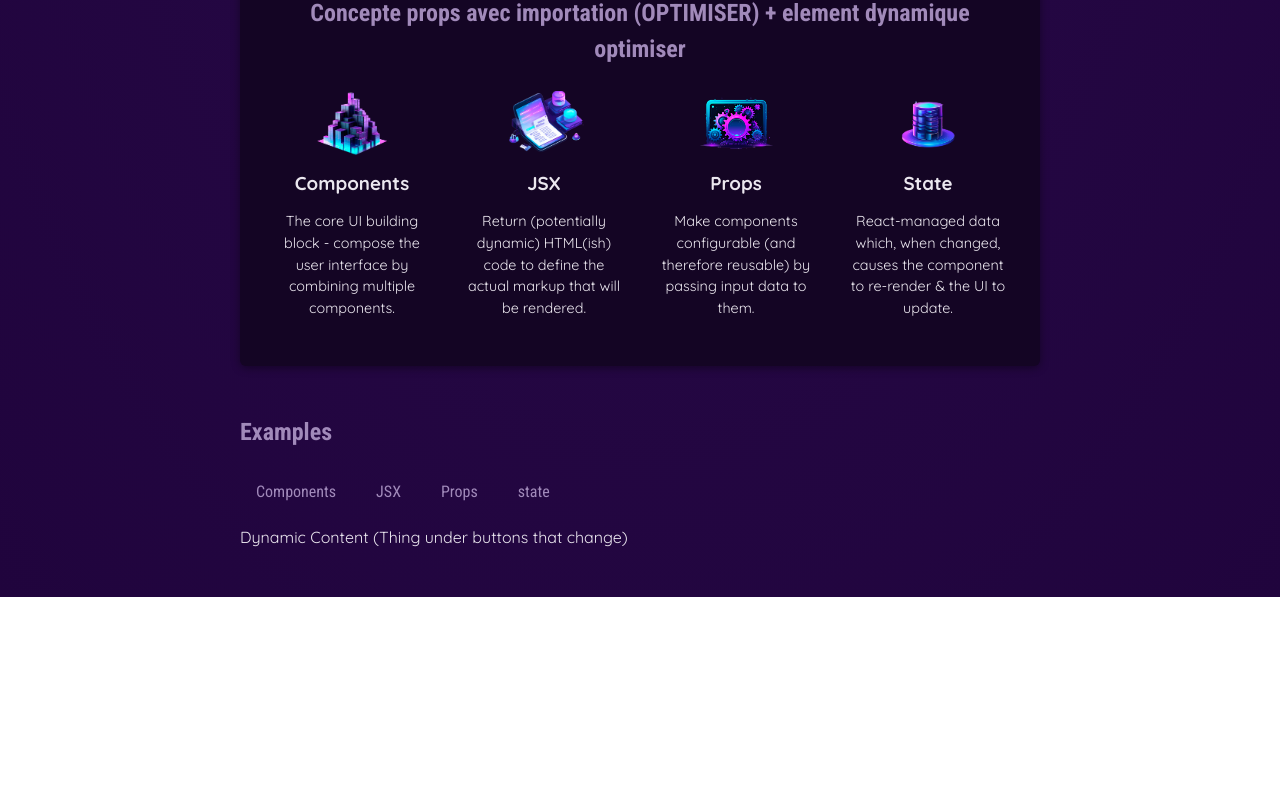
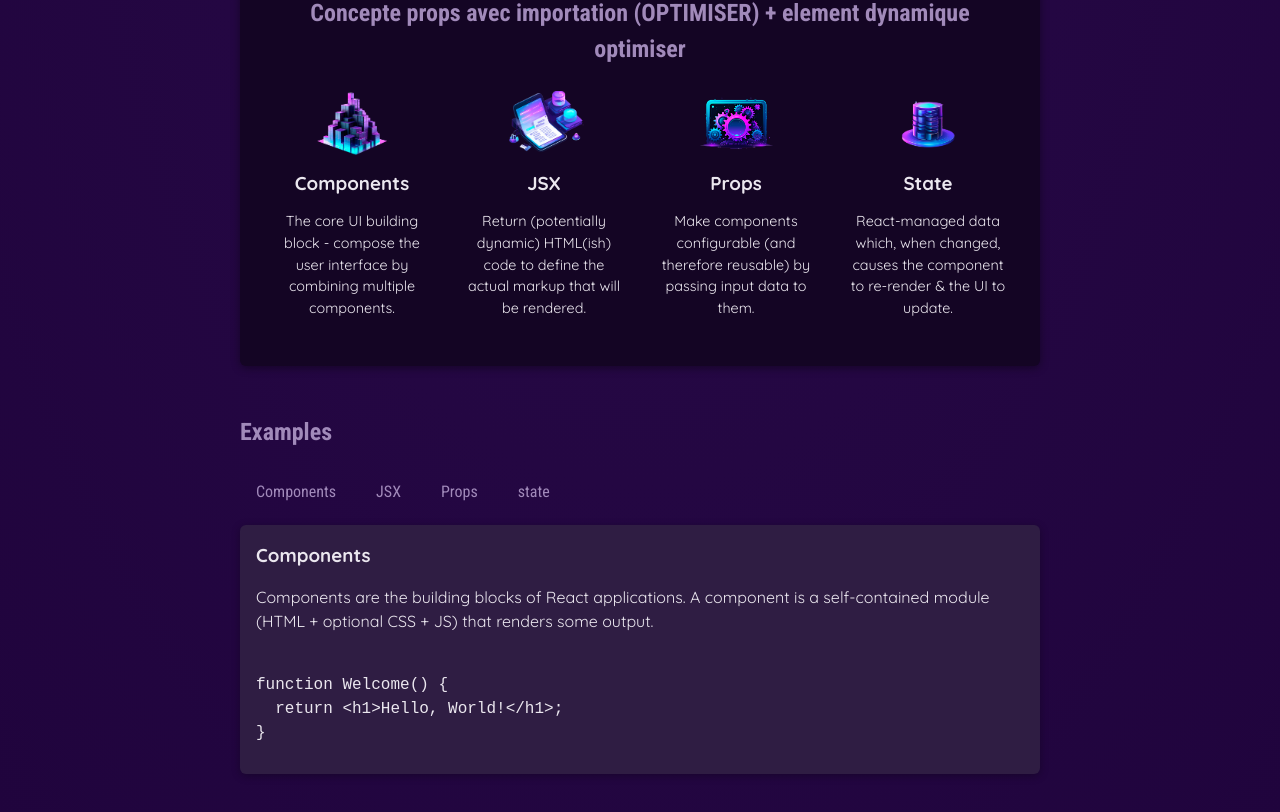
Before and after one commit to CeciEstUnPseudo/ReactJS_Apprentissage, a React (Vite) app in the folder Section 2 - Bases de React/01- Projet de depart/01-starting-project/: page / in a window 1280 px wide. Shown: the part 1493-2305 px from the top of the page. Before the commit the page ends 2090 px from the top, so only its background shows below. Built offline with nearby package versions, Linux system fonts and the light colour scheme.

Commit message:
Quizz 3 à Quizz 4
Introduction des states et hooks (onState), on load de l'information dynamiquement selon les boutons appuyés

```diff
--- a/Section 2 - Bases de React/01- Projet de depart/01-starting-project/index.html
+++ b/Section 2 - Bases de React/01- Projet de depart/01-starting-project/index.html
@@ -7,6 +7,7 @@
     <title>React Essentials</title>
   </head>
   <body>
+
     <div id="root"></div>
     <script type="module" src="/src/index.jsx"></script>
 
--- a/Section 2 - Bases de React/01- Projet de depart/01-starting-project/src/App.jsx
+++ b/Section 2 - Bases de React/01- Projet de depart/01-starting-project/src/App.jsx
@@ -3,6 +3,8 @@
 import ConceptImportant from './components/Conceptes/ConceptImp1.jsx';
 import ConceptImportantOptimiser from './components/Conceptes/ConceptImp2.jsx';
 import TabBoutons from './components/TABBoutons/TABBoutons.jsx';
+// Import pour infos qui change quand on select un bouton
+import { EXAMPLES } from './data-with-examples.js';
 
 // ** Un meilleur moyen de load des images
 // Chargement d'une image. Le src = "src/PATH" n'est pas super car quand on deploie notre code React, l'image peut etre perdu (Image file ignored during bundling).
@@ -17,17 +19,32 @@
 import {CORE_CONCEPTS} from './data.js';
 // ***
 
-
+// **** Hooks et States
+// Everything that starts with 'use' is a Hook. Ex: useState
+import {useState} from 'react';
+// ****
 
 // In function App() theres those
 // <TabBoutons onSelect={() => handleSelect('components')}> Components </TabBoutons>
 // The () => handleSelect('components') = Ghost function executed, how handleSelect is going to be called (it has () so its called from in the Ghost function) then the data its called with is 'components'. Its wrapped in another function so it wont get executed too early (Will only execute when activated)
 function App() {
+  // Issue with having a let VARIABLE = Will execute it ONCE.
+  // let tabContent = 'Cliquer un bouton';
+  //Need to use STATES and HOOKS
+  // Hooks must be called on the top level of the function. (Cant be nested). useState returns an arra w/ 2 elements (ALWAYS)
+  // let tableauState = useState('Appuyer sur un bouton');
+  // Ici je vais defaire l'array. Nommer selectedTopic et setSelectedTopic de par les conventions
+  // Infos entre () apres useState = Celle de depart, selectedTopic vient la replacer quand executer.
+  // setSelectedTopic = Fonction qui update selectedTopic et dit a React de re-executer useState
+  let [selectedTopic, setSelectedTopic ] = useState('components');
 
   function handleSelect(buttonSelected){
     // buttonSelected = The buttons (Components, JSX, Props, State) It'll be 1 of these 4
     // Now buttonSelected = the value put in () => handleSelect(THIS VALUE)
-    console.log(buttonSelected);
+    setSelectedTopic(buttonSelected);
+    // UI montre la nouvelle valeur, mais le selectedTopic est toujours l'ancienne car React ne va updater selectedTopic que quand useState sera re-executer.
+    console.log(selectedTopic);
+
   }
 
   return (
@@ -147,7 +164,16 @@
             <TabBoutons onSelect={() => handleSelect('props')}> Props </TabBoutons>
             <TabBoutons onSelect={() => handleSelect('state')}> state </TabBoutons>
           </menu>
-            Dynamic Content (Thing under buttons that change)
+          <div id="tab-content">
+            <h3>{EXAMPLES[selectedTopic].title}</h3>
+            <p>{EXAMPLES[selectedTopic].description}</p>
+            <pre>
+              <code>
+                {EXAMPLES[selectedTopic].code}
+              </code>
+            </pre>
+          </div>
+
         </section>
       </main>
 
--- /dev/null
+++ b/Section 2 - Bases de React/01- Projet de depart/01-starting-project/src/data-with-examples.js
@@ -0,0 +1,82 @@
+import componentsImg from './assets/components.png';
+import propsImg from './assets/config.png';
+import jsxImg from './assets/jsx-ui.png';
+import stateImg from './assets/state-mgmt.png';
+
+export const CORE_CONCEPTS = [
+  {
+    image: componentsImg,
+    title: 'Components',
+    description:
+      'The core UI building block - compose the user interface by combining multiple components.',
+  },
+  {
+    image: jsxImg,
+    title: 'JSX',
+    description:
+      'Return (potentially dynamic) HTML(ish) code to define the actual markup that will be rendered.',
+  },
+  {
+    image: propsImg,
+    title: 'Props',
+    description:
+      'Make components configurable (and therefore reusable) by passing input data to them.',
+  },
+  {
+    image: stateImg,
+    title: 'State',
+    description:
+      'React-managed data which, when changed, causes the component to re-render & the UI to update.',
+  },
+];
+
+export const EXAMPLES = {
+  components: {
+    title: 'Components',
+    description:
+      'Components are the building blocks of React applications. A component is a self-contained module (HTML + optional CSS + JS) that renders some output.',
+    code: `
+function Welcome() {
+  return <h1>Hello, World!</h1>;
+}`,
+  },
+  jsx: {
+    title: 'JSX',
+    description:
+      'JSX is a syntax extension to JavaScript. It is similar to a template language, but it has full power of JavaScript (e.g., it may output dynamic content).',
+    code: `
+<div>
+  <h1>Welcome {userName}</h1>
+  <p>Time to learn React!</p>
+</div>`,
+  },
+  props: {
+    title: 'Props',
+    description:
+      'Components accept arbitrary inputs called props. They are like function arguments.',
+    code: `
+function Welcome(props) {
+  return <h1>Hello, {props.name}</h1>;
+}`,
+  },
+  state: {
+    title: 'State',
+    description:
+      'State allows React components to change their output over time in response to user actions, network responses, and anything else.',
+    code: `
+function Counter() {
+  const [isVisible, setIsVisible] = useState(false);
+
+  function handleClick() {
+    setIsVisible(true);
+  }
+
+  return (
+    <div>
+      <button onClick={handleClick}>Show Details</button>
+      {isVisible && <p>Amazing details!</p>}
+    </div>
+  );
+}`,
+  },
+};
--- a/Section 2 - Bases de React/01- Projet de depart/01-starting-project/src/index.css
+++ b/Section 2 - Bases de React/01- Projet de depart/01-starting-project/src/index.css
@@ -106,6 +106,7 @@
   color: #ebe7ef;
 }
 
+/* L'ID du <div> qui contient les {EXAMPLES[]} dans App.jsx */
 #tab-content {
   padding: 1rem;
   border-radius: 6px;
```
